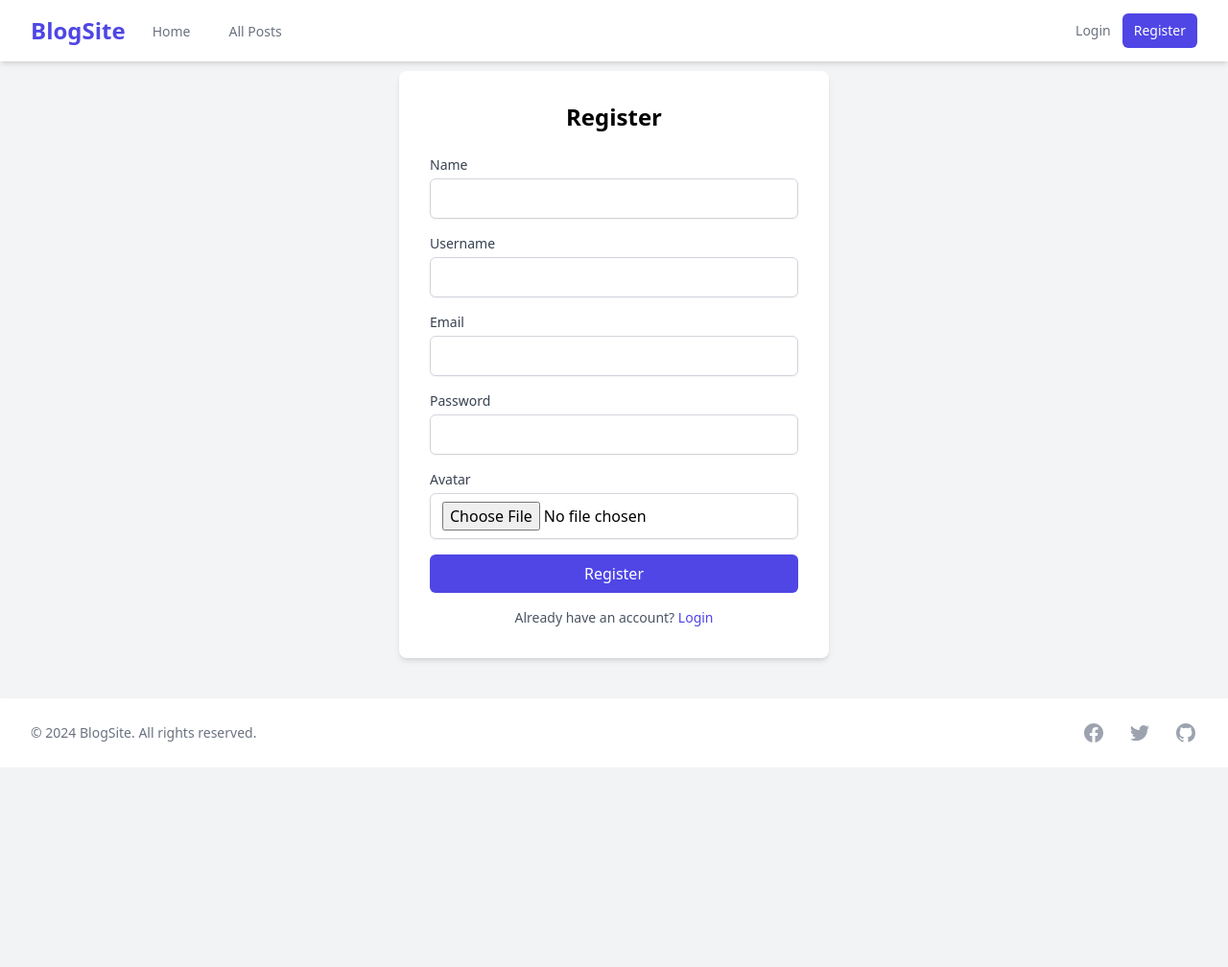
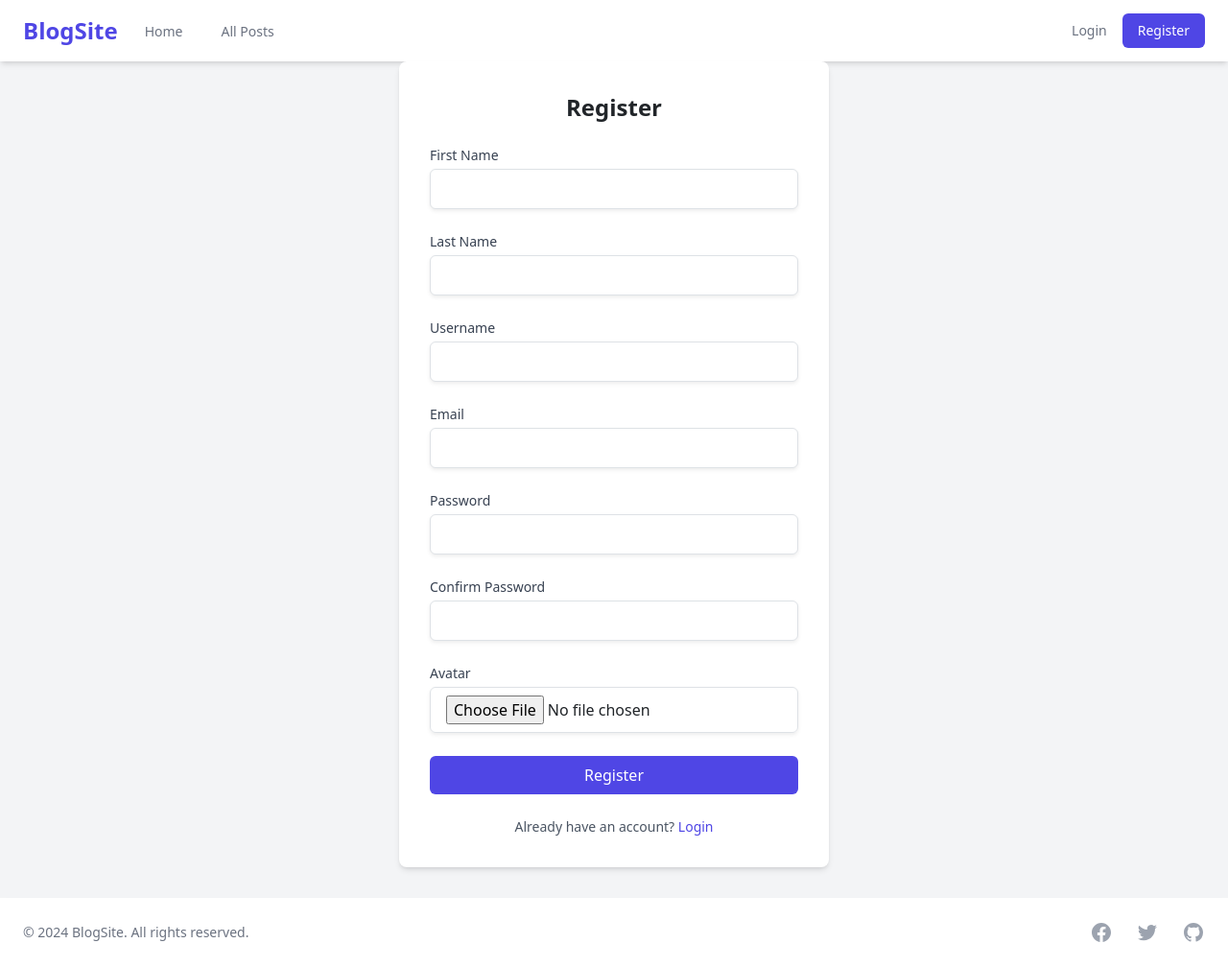
Before and after one commit to Mirshohid1/final_exam, a Django app: template templates/register.html in a window 1280 px wide. Shown: the whole page at 96% size. Before the commit the page ends 800 px from the top, so only its background shows below. Run offline with Django 5.2, Linux system fonts and the light colour scheme; the template is opened without the code that fills it: values that come from a table or form of the project are taken from there, others are empty; parts of the project's set-up code (start-up, migrations or seed data) failed here and were passed over; some libraries are stand-ins or nearby versions.

Commit message:
User modeldan foydalangan xolda register yaratishga urunishim 3# False

```diff
--- a/blogsite/urls.py
+++ b/blogsite/urls.py
@@ -0,0 +1,7 @@
+from django.urls import path
+from . import views
+
+
+urlpatterns = [
+    path('', views.DashboardView.as_view(), name='dashboard'),
+]
--- a/blogsite/views.py
+++ b/blogsite/views.py
@@ -1,3 +1,6 @@
 from django.shortcuts import render
+from django.views.generic import TemplateView
 
-# Create your views here.
+
+class DashboardView(TemplateView):
+    template_name = 'index.html'
--- a/config/urls.py
+++ b/config/urls.py
@@ -19,6 +19,6 @@ from django.urls import path, include
 
 urlpatterns = [
     path('admin/', admin.site.urls),
-    path('', include('blogiste.urls')),
+    path('', include('blogsite.urls')),
     path('users/', include('users.urls')),
 ]
--- a/templates/register.html
+++ b/templates/register.html
@@ -6,6 +6,7 @@
     <meta name="viewport" content="width=device-width, initial-scale=1.0">
     <title>Register - Blog Site</title>
     <script src="https://cdn.tailwindcss.com"></script>
+    <link href="https://cdn.jsdelivr.net/npm/bootstrap@5.0.2/dist/css/bootstrap.min.css" rel="stylesheet">
 </head>
 
 <body class="flex flex-col min-h-screen bg-gray-100">
@@ -44,12 +45,12 @@
                     <svg class="block h-6 w-6" xmlns="http://www.w3.org/2000/svg" fill="none" viewBox="0 0 24 24"
                          stroke="currentColor" aria-hidden="true">
                         <path stroke-linecap="round" stroke-linejoin="round" stroke-width="2"
-                                d="M4 6h16M4 12h16M4 18h16" />
+                              d="M4 6h16M4 12h16M4 18h16"/>
                     </svg>
                     <svg class="hidden h-6 w-6" xmlns="http://www.w3.org/2000/svg" fill="none" viewBox="0 0 24 24"
                          stroke="currentColor" aria-hidden="true">
                         <path stroke-linecap="round" stroke-linejoin="round" stroke-width="2"
-                                d="M6 18L18 6M6 6l12 12" />
+                              d="M6 18L18 6M6 6l12 12"/>
                     </svg>
                 </button>
             </div>
@@ -76,40 +77,83 @@
 <main class="flex-grow flex items-center justify-center">
     <div class="bg-white p-8 rounded-lg shadow-md w-full max-w-md">
         <h1 class="text-2xl font-bold mb-6 text-center">Register</h1>
-            <form>
+        <form method="post" action="{% url 'users:register' %}" enctype="multipart/form-data">
+    {% csrf_token %}
+
+    <!-- Поле First Name -->
     <div class="mb-4">
-                    <label for="name" class="block text-sm font-medium text-gray-700">Name</label>
-                    <input type="text" id="name" name="name" required
-                        class="mt-1 block w-full px-3 py-2 border border-gray-300 rounded-md shadow-sm focus:outline-none focus:ring-indigo-500 focus:border-indigo-500">
+        <label for="{{ form.first_name.id_for_label }}" class="block text-sm font-medium text-gray-700">First Name</label>
+        {{ form.first_name }}
+        {% if form.first_name.errors %}
+            <div class="text-red-500 text-sm">{{ form.first_name.errors }}</div>
+        {% endif %}
     </div>
+
+    <!-- Поле Last Name -->
     <div class="mb-4">
-                    <label for="username" class="block text-sm font-medium text-gray-700">Username</label>
-                    <input type="text" id="username" name="username" required
-                        class="mt-1 block w-full px-3 py-2 border border-gray-300 rounded-md shadow-sm focus:outline-none focus:ring-indigo-500 focus:border-indigo-500">
+        <label for="{{ form.last_name.id_for_label }}" class="block text-sm font-medium text-gray-700">Last Name</label>
+        {{ form.last_name }}
+        {% if form.last_name.errors %}
+            <div class="text-red-500 text-sm">{{ form.last_name.errors }}</div>
+        {% endif %}
     </div>
+
+    <!-- Поле Username -->
     <div class="mb-4">
-                    <label for="email" class="block text-sm font-medium text-gray-700">Email</label>
-                    <input type="email" id="email" name="email" required
-                        class="mt-1 block w-full px-3 py-2 border border-gray-300 rounded-md shadow-sm focus:outline-none focus:ring-indigo-500 focus:border-indigo-500">
+        <label for="{{ form.username.id_for_label }}" class="block text-sm font-medium text-gray-700">Username</label>
+        {{ form.username }}
+        {% if form.username.errors %}
+            <div class="text-red-500 text-sm">{{ form.username.errors }}</div>
+        {% endif %}
     </div>
+
+    <!-- Поле Email -->
     <div class="mb-4">
-                    <label for="password" class="block text-sm font-medium text-gray-700">Password</label>
-                    <input type="password" id="password" name="password" required
-                        class="mt-1 block w-full px-3 py-2 border border-gray-300 rounded-md shadow-sm focus:outline-none focus:ring-indigo-500 focus:border-indigo-500">
+        <label for="{{ form.email.id_for_label }}" class="block text-sm font-medium text-gray-700">Email</label>
+        {{ form.email }}
+        {% if form.email.errors %}
+            <div class="text-red-500 text-sm">{{ form.email.errors }}</div>
+        {% endif %}
     </div>
+
+    <!-- Поле Password -->
     <div class="mb-4">
-                    <label for="avatar" class="block text-sm font-medium text-gray-700">Avatar</label>
-                    <input type="file" id="avatar" name="avatar" accept="image/*"
-                        class="mt-1 block w-full px-3 py-2 border border-gray-300 rounded-md shadow-sm focus:outline-none focus:ring-indigo-500 focus:border-indigo-500">
+        <label for="{{ form.password1.id_for_label }}" class="block text-sm font-medium text-gray-700">Password</label>
+        {{ form.password1 }}
+        {% if form.password1.errors %}
+            <div class="text-red-500 text-sm">{{ form.password1.errors }}</div>
+        {% endif %}
     </div>
-                <button type="submit"
-                    class="w-full bg-indigo-600 text-white py-2 px-4 rounded-md hover:bg-indigo-700 focus:outline-none focus:ring-2 focus:ring-offset-2 focus:ring-indigo-500">Register</button>
+
+    <!-- Поле Confirm Password -->
+    <div class="mb-4">
+        <label for="{{ form.password2.id_for_label }}" class="block text-sm font-medium text-gray-700">Confirm Password</label>
+        {{ form.password2 }}
+        {% if form.password2.errors %}
+            <div class="text-red-500 text-sm">{{ form.password2.errors }}</div>
+        {% endif %}
+    </div>
+
+    <!-- Поле Avatar -->
+    <div class="mb-4">
+        <label for="{{ form.avatar.id_for_label }}" class="block text-sm font-medium text-gray-700">Avatar</label>
+        {{ form.avatar }}
+        {% if form.avatar.errors %}
+            <div class="text-red-500 text-sm">{{ form.avatar.errors }}</div>
+        {% endif %}
+    </div>
+
+    <button type="submit" class="w-full bg-indigo-600 text-white py-2 px-4 rounded-md hover:bg-indigo-700 focus:outline-none focus:ring-2 focus:ring-offset-2 focus:ring-indigo-500">
+        Register</button>
 </form>
+
+
         <p class="mt-4 text-center text-sm text-gray-600">
-                Already have an account? <a href="login.html" class="text-indigo-600 hover:text-indigo-500">Login</a>
+            Already have an account? <a href="" class="text-indigo-600 hover:text-indigo-500">Login</a>
         </p>
     </div>
 </main>
+
 
 <!-- Footer -->
 <footer class="bg-white shadow-md mt-8">
@@ -124,14 +168,14 @@
                     <svg class="h-6 w-6" fill="currentColor" viewBox="0 0 24 24" aria-hidden="true">
                         <path fill-rule="evenodd"
                               d="M22 12c0-5.523-4.477-10-10-10S2 6.477 2 12c0 4.991 3.657 9.128 8.438 9.878v-6.987h-2.54V12h2.54V9.797c0-2.506 1.492-3.89 3.777-3.89 1.094 0 2.238.195 2.238.195v2.46h-1.26c-1.243 0-1.63.771-1.63 1.562V12h2.773l-.443 2.89h-2.33v6.988C18.343 21.128 22 16.991 22 12z"
-                                clip-rule="evenodd" />
+                              clip-rule="evenodd"/>
                     </svg>
                 </a>
                 <a href="#" class="text-gray-400 hover:text-gray-500">
                     <span class="sr-only">Twitter</span>
                     <svg class="h-6 w-6" fill="currentColor" viewBox="0 0 24 24" aria-hidden="true">
                         <path
-                                d="M8.29 20.251c7.547 0 11.675-6.253 11.675-11.675 0-.178 0-.355-.012-.53A8.348 8.348 0 0022 5.92a8.19 8.19 0 01-2.357.646 4.118 4.118 0 001.804-2.27 8.224 8.224 0 01-2.605.996 4.107 4.107 0 00-6.993 3.743 11.65 11.65 0 01-8.457-4.287 4.106 4.106 0 001.27 5.477A4.072 4.072 0 012.8 9.713v.052a4.105 4.105 0 003.292 4.022 4.095 4.095 0 01-1.853.07 4.108 4.108 0 003.834 2.85A8.233 8.233 0 012 18.407a11.616 11.616 0 006.29 1.84" />
+                                d="M8.29 20.251c7.547 0 11.675-6.253 11.675-11.675 0-.178 0-.355-.012-.53A8.348 8.348 0 0022 5.92a8.19 8.19 0 01-2.357.646 4.118 4.118 0 001.804-2.27 8.224 8.224 0 01-2.605.996 4.107 4.107 0 00-6.993 3.743 11.65 11.65 0 01-8.457-4.287 4.106 4.106 0 001.27 5.477A4.072 4.072 0 012.8 9.713v.052a4.105 4.105 0 003.292 4.022 4.095 4.095 0 01-1.853.07 4.108 4.108 0 003.834 2.85A8.233 8.233 0 012 18.407a11.616 11.616 0 006.29 1.84"/>
                     </svg>
                 </a>
                 <a href="#" class="text-gray-400 hover:text-gray-500">
@@ -139,13 +183,16 @@
                     <svg class="h-6 w-6" fill="currentColor" viewBox="0 0 24 24" aria-hidden="true">
                         <path fill-rule="evenodd"
                               d="M12 2C6.477 2 2 6.484 2 12.017c0 4.425 2.865 8.18 6.839 9.504.5.092.682-.217.682-.483 0-.237-.008-.868-.013-1.703-2.782.605-3.369-1.343-3.369-1.343-.454-1.158-1.11-1.466-1.11-1.466-.908-.62.069-.608.069-.608 1.003.07 1.531 1.032 1.531 1.032.892 1.53 2.341 1.088 2.91.832.092-.647.35-1.088.636-1.338-2.22-.253-4.555-1.113-4.555-4.951 0-1.093.39-1.988 1.029-2.688-.103-.253-.446-1.272.098-2.65 0 0 .84-.27 2.75 1.026A9.564 9.564 0 0112 6.844c.85.004 1.705.115 2.504.337 1.909-1.296 2.747-1.027 2.747-1.027.546 1.379.202 2.398.1 2.651.64.7 1.028 1.595 1.028 2.688 0 3.848-2.339 4.695-4.566 4.943.359.309.678.92.678 1.855 0 1.338-.012 2.419-.012 2.747 0 .268.18.58.688.482A10.019 10.019 0 0022 12.017C22 6.484 17.522 2 12 2z"
-                                clip-rule="evenodd" />
+                              clip-rule="evenodd"/>
                     </svg>
                 </a>
             </div>
         </div>
     </div>
 </footer>
+<script src="https://cdn.jsdelivr.net/npm/@popperjs/core@2.9.2/dist/umd/popper.min.js"></script>
+<script src="https://cdn.jsdelivr.net/npm/bootstrap@5.0.2/dist/js/bootstrap.min.js"></script>
+
 </body>
 
 </html>
--- a/users/forms.py
+++ b/users/forms.py
@@ -1,27 +1,77 @@
 from django import forms
-from .models import CustomUser
 from django.contrib.auth.forms import UserCreationForm
+from django.contrib.auth.models import User
+from .models import Profile
 
 
 class RegisterForm(UserCreationForm):
+
     def __init__(self, *args, **kwargs):
         super(UserCreationForm, self).__init__(*args, **kwargs)
-        self.fields['username'].help_text = None
+        for field in self.fields:
+            self.fields[field].help_text = None
 
+    first_name = forms.CharField(
+        label="First Name",
+        widget=forms.TextInput(attrs={
+            'class': 'mt-1 block w-full px-3 py-2 border border-gray-300 rounded-md shadow-sm focus:outline-none focus:ring-indigo-500 focus:border-indigo-500',
+            'required': True
+        })
+    )
+
+    last_name = forms.CharField(
+        label="Last Name",
+        widget=forms.TextInput(attrs={
+            'class': 'mt-1 block w-full px-3 py-2 border border-gray-300 rounded-md shadow-sm focus:outline-none focus:ring-indigo-500 focus:border-indigo-500',
+            'required': True
+        })
+    )
+
+    username = forms.CharField(
+        label="Username",
+        widget=forms.TextInput(attrs={
+            'class': 'mt-1 block w-full px-3 py-2 border border-gray-300 rounded-md shadow-sm focus:outline-none focus:ring-indigo-500 focus:border-indigo-500',
+            'required': True
+        })
+    )
+    email = forms.EmailField(
+        label="Email",
+        widget=forms.EmailInput(attrs={
+            'class': 'mt-1 block w-full px-3 py-2 border border-gray-300 rounded-md shadow-sm focus:outline-none focus:ring-indigo-500 focus:border-indigo-500',
+            'required': True
+        })
+    )
     password1 = forms.CharField(
-        label='Parol kiriting',
-        widget=forms.PasswordInput(attrs={'class': 'form-control'})
+        label="Password",
+        widget=forms.PasswordInput(attrs={
+            'class': 'mt-1 block w-full px-3 py-2 border border-gray-300 rounded-md shadow-sm focus:outline-none focus:ring-indigo-500 focus:border-indigo-500',
+            'required': True
+        })
     )
     password2 = forms.CharField(
-        label='Parolni qayta kiriting',
-        widget=forms.PasswordInput(attrs={'class': 'form-control'})
+        label="Confirm Password",
+        widget=forms.PasswordInput(attrs={
+            'class': 'mt-1 block w-full px-3 py-2 border border-gray-300 rounded-md shadow-sm focus:outline-none focus:ring-indigo-500 focus:border-indigo-500',
+            'required': True
+        })
+    )
+
+    avatar = forms.ImageField(
+        label="Avatar",
+        widget=forms.ClearableFileInput(attrs={
+            'class': 'mt-1 block w-full px-3 py-2 border border-gray-300 rounded-md shadow-sm focus:outline-none focus:ring-indigo-500 focus:border-indigo-500',
+            'accept': 'image/*'
+        }),
+        required=False
     )
 
     class Meta:
-        model = CustomUser
-        fields = ['name', 'username', 'email', 'password1', 'password2', 'avatar']
-        widgets = {
-            'name': forms.TextInput(attrs={'class': 'form-control'}),
-            'username': forms.TextInput(attrs={'class': 'form-control'}),
-            'email': forms.EmailInput(attrs={'class': 'form-control'}),
-        }
+        model = User
+        fields = ['first_name', 'last_name', 'username', 'email', 'password1', 'password2', 'avatar']
+
+    def save(self, commit=True):
+        user = super().save(commit)
+        profile = Profile(user=user, avatar=self.cleaned_data['avatar'])
+        if commit:
+            profile.save()
+        return user
--- a/users/urls.py
+++ b/users/urls.py
@@ -1,9 +1,10 @@
 from django.urls import path
-import views
+from . import views
+
 
 app_name = 'users'
 
 urlpatterns = [
-    path('', views.Dashboard.as_view(), name='dashboard'),
-    path('register/', views.RegisterView.as_view(), 'register'),
+    path('register/', views.RegisterView.as_view(), name='register'),
+    # path('login/', views)
 ]
```
Also changed, not shown: config/settings.py (+13 -14 lines), users/models.py (+18 -11 lines), users/views.py (+6 -9 lines), blogsite/forms.py (added), db.sqlite3, users/migrations/0001_initial.py (added). Lines whose indentation alone changed are shown as unchanged.
